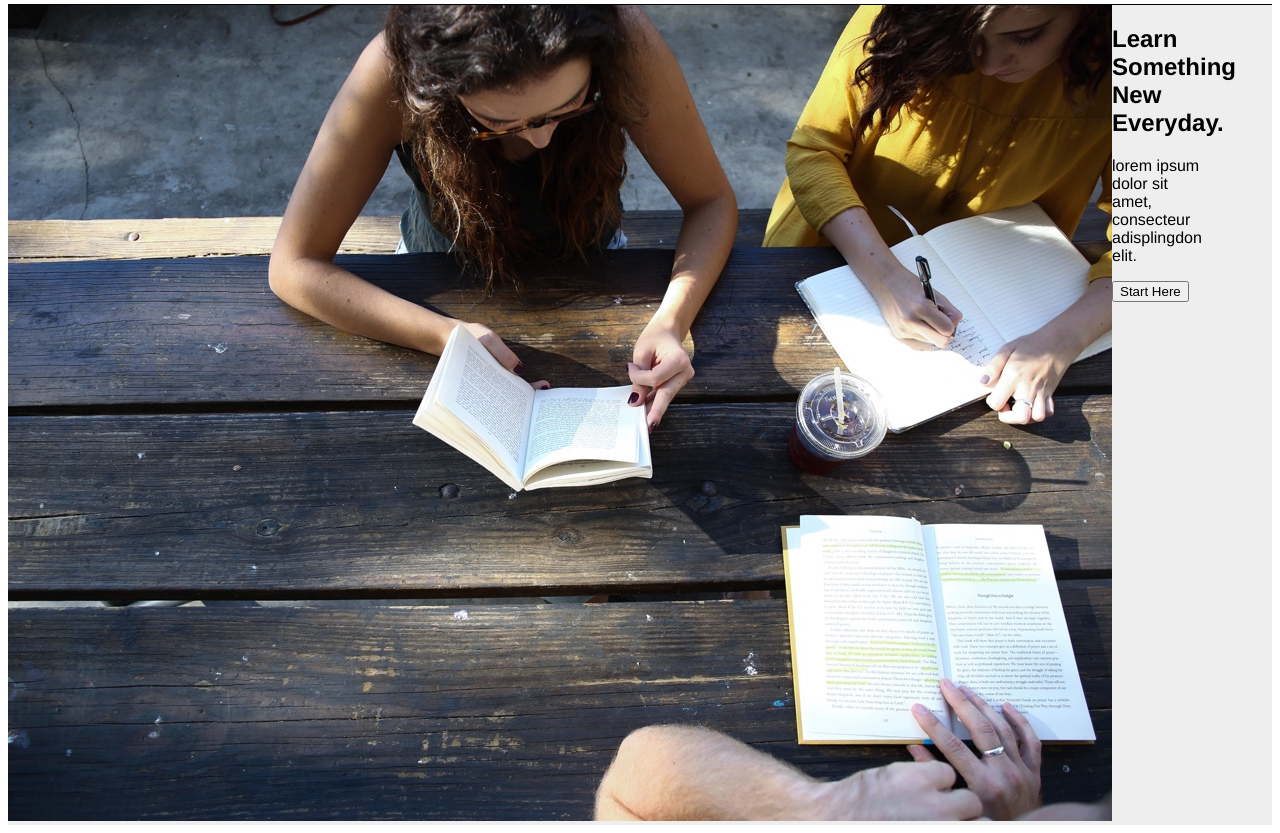
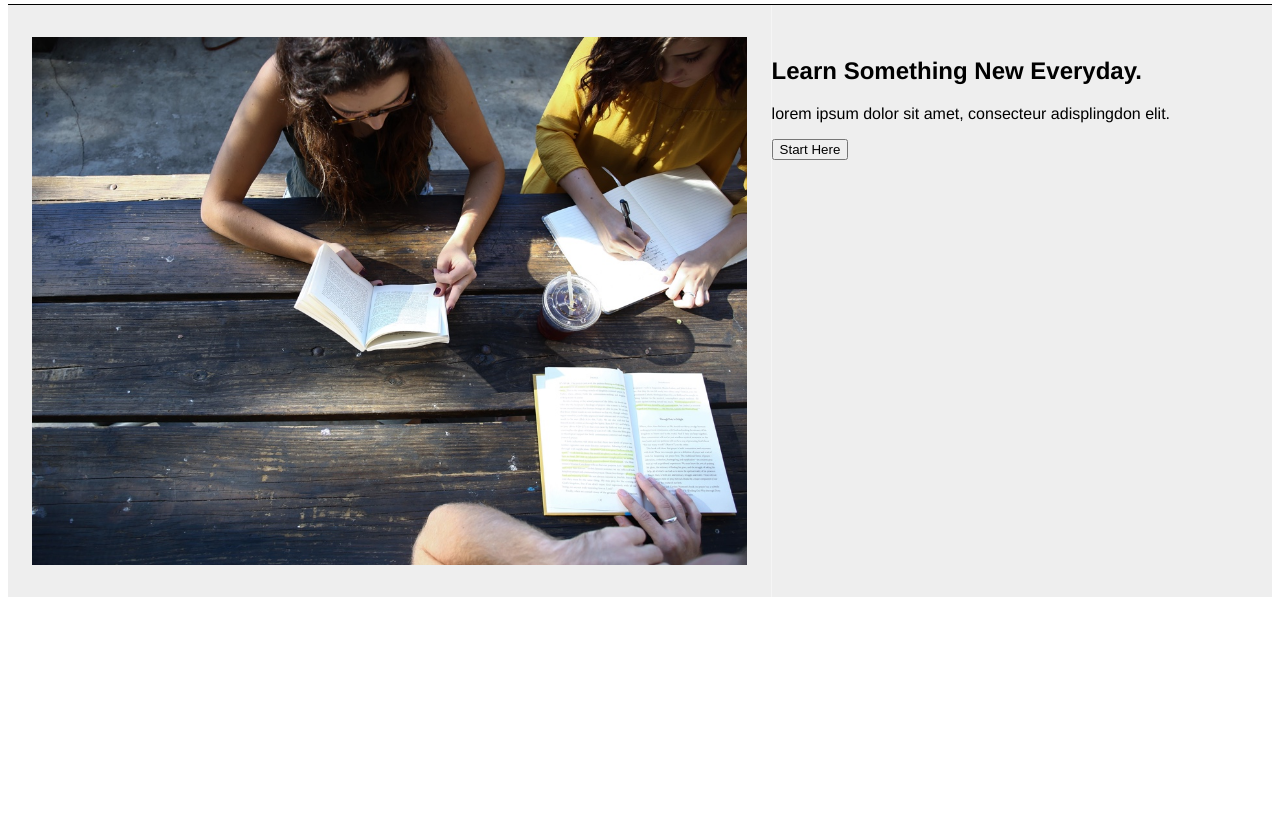
Before and after one commit to Pachunky/colmar, a plain HTML site: page index.html in a window 1280 px wide. Shown: the part 68-901 px from the top of the page. After the commit the page ends 800 px from the top, so only its background shows below. Drawn offline with Linux system fonts and the light colour scheme.

Commit message:
position assistance from elise

```diff
--- a/index.html
+++ b/index.html
@@ -1,9 +1,9 @@
 <!DOCTYPE html>
 <html>
 <head>
-	<title>Calmor Academy</title>
+  <title>Calmor Academy</title>
   <!-- <link rel="stylesheet" type="text/css" href="resources/css/reset.css"> -->
-	<link rel="stylesheet" type="text/css" href="resources/css/style.css">
+  <link rel="stylesheet" type="text/css" href="resources/css/style.css">
 </head>
 <body>
   <!-- Header -->
@@ -32,15 +32,13 @@
 
   <!-- School Details -->
 
-	<section class="supporting one">
+  <section class="supporting one">
 
     <!-- One -->
-      <div class="60_40">
-        <div>
+        <div class="media-container sixty">
         <img src="./resources/images/banner.jpg">
         </div>
-      </div>
-      <div class="60_40">
+      <div class="forty">
         <div class="hold">
           <h2>Learn Something New Everyday.</h2>
           <p>lorem ipsum dolor sit amet, consecteur adisplingdon elit.</p>
@@ -50,7 +48,7 @@
   </section>
 
 
-	<!-- Footer -->
-	<footer></footer>
+  <!-- Footer -->
+  <footer></footer>
 </body>
 </html>
--- a/resources/css/style.css
+++ b/resources/css/style.css
@@ -1,4 +1,24 @@
 /* Universal CSS */
+
+.media-container img,
+.media-container video {
+  display: block;
+  width: 100%;
+}
+
+.sixty {
+  width: 60%;
+  padding: 2rem 1.5rem 2rem 0;
+  border-right: 1px solid rgb(245, 245, 245);
+}
+
+.forty {
+  width:40%;
+  display: flex;
+  flex-direction: column;
+  padding: 2rem 0;
+}
+
 
 html{
   font-size: 16px;
@@ -156,22 +176,16 @@ header .flex {
 
 .supporting {
   display: flex;
-  justify-content: space-between;
+   padding: 0 1.5rem;
+  /*justify-content: space-between;*/
 }
 
 /* 60_40 */
 
-.one{
+.one {
   background-color: #eee;
 }
 
-.60_40 img{
-  width: 60%;
-}
-
-.hold{
-  width: 55%;
-}
 
 .hold button{
 
```
